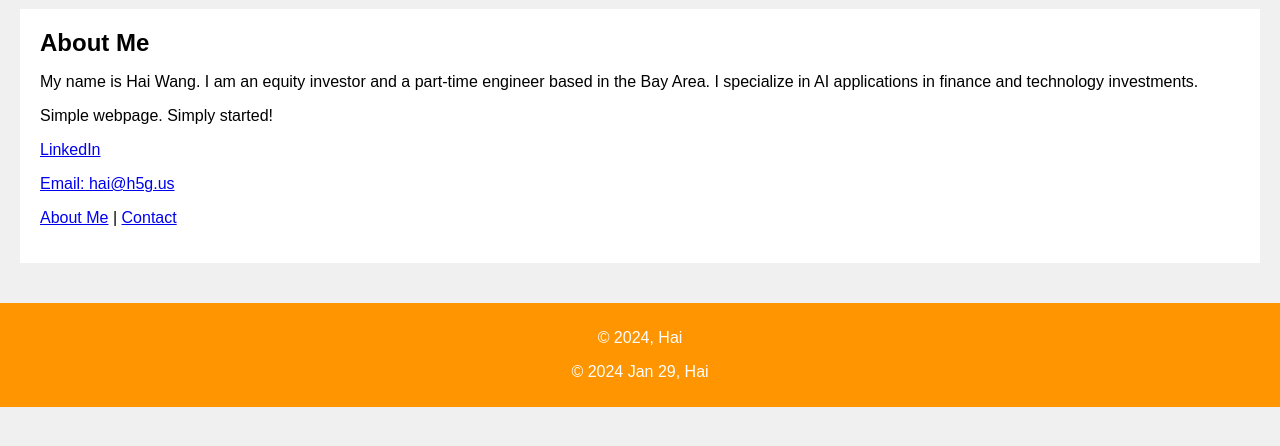
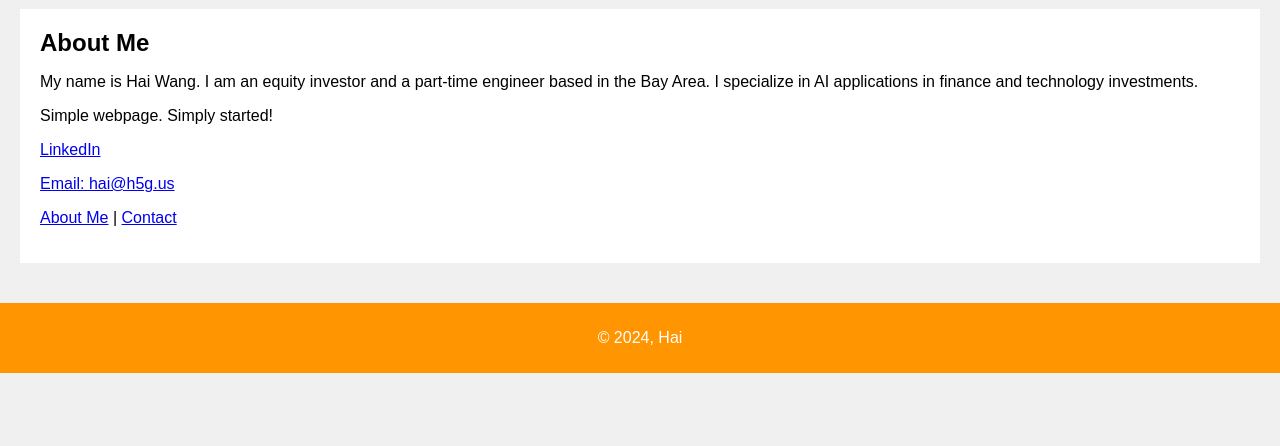
Before and after one commit to hw92/hw92.github.io, a plain HTML site: page index.html in a window 1280 px wide. Shown: the part 68-514 px from the top of the page. Drawn offline with Linux system fonts and the light colour scheme.

Commit message:
update 2

```diff
--- a/index.html
+++ b/index.html
@@ -23,7 +23,6 @@
     </main>
     <footer>
         <p>© 2024, Hai</p>
-        <p>© 2024 Jan 29, Hai</p>
     </footer>
 </body>
 </html>
```
